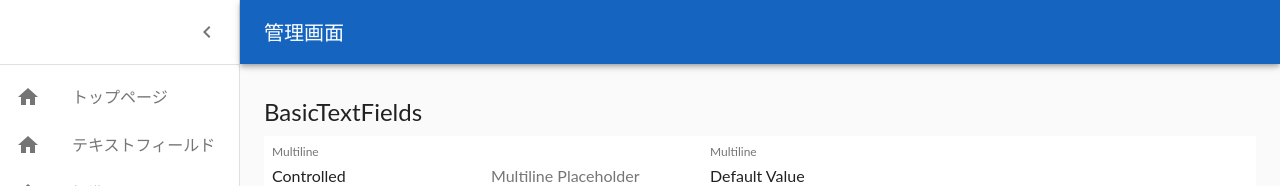
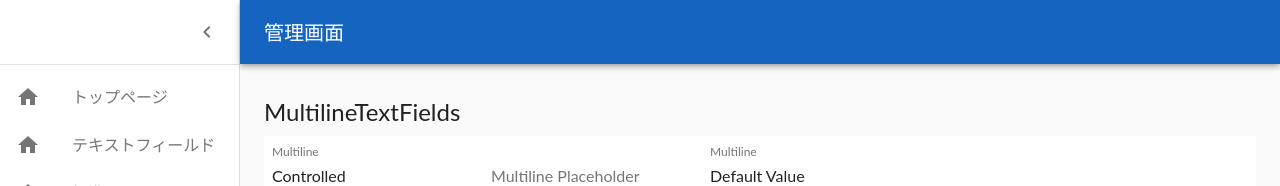
Before and after one commit to misaka3/react-typescript-template, a React (Create React App) app: page /multiline_text_fields in a window 1280 px wide. Shown: the top 186 px of the page. Built offline with nearby package versions, Linux system fonts and the light colour scheme; the HTML template or start-up script is replaced by a standard one.

Commit message:
Fix typo of page's title

```diff
--- a/src/components/pages/MultilineTextFieldsPage.tsx
+++ b/src/components/pages/MultilineTextFieldsPage.tsx
@@ -24,7 +24,7 @@ export default function MultilineTextFields() {
   };
 
   return (
-    <GenericTemplate title="BasicTextFields">
+    <GenericTemplate title="MultilineTextFields">
         <form className={classes.root} noValidate autoComplete="off">
         <div>
             <TextField
```
